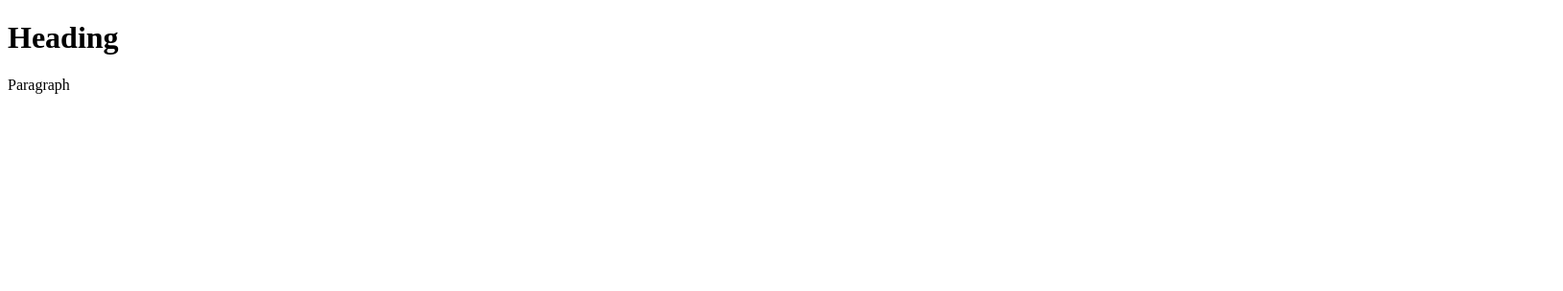
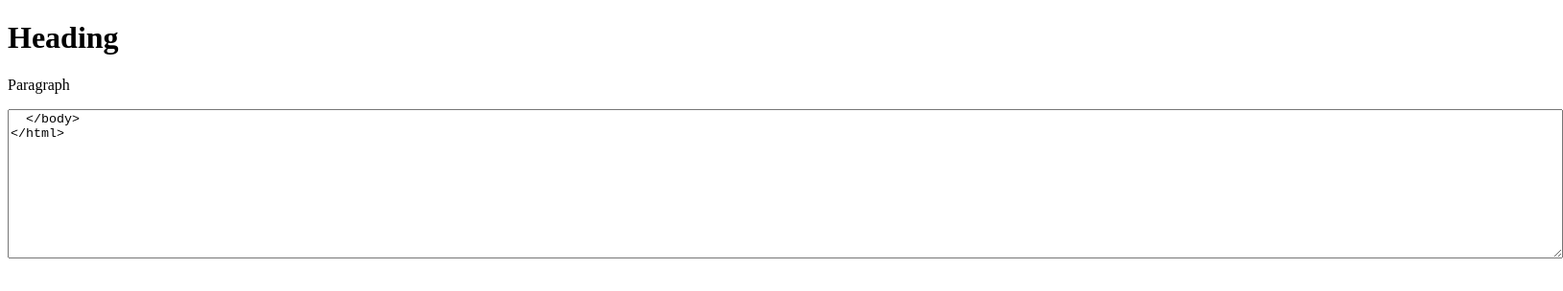
Before and after one commit to john-nelen/test1, a plain HTML site: page index.html in a window 1280 px wide. Shown: the whole page at 96% size, 1629 px wide, since content can reach past the window. Drawn offline with Linux system fonts and the light colour scheme.

Commit message:
Update index.html

```diff
--- a/index.html
+++ b/index.html
@@ -3,5 +3,6 @@
   <body>
     <h1>Heading</h1>
     <p>Paragraph</p>
+    <textarea id="textbox1" name="textbox1" rows="10" cols="200">
   </body>
 </html>
```
